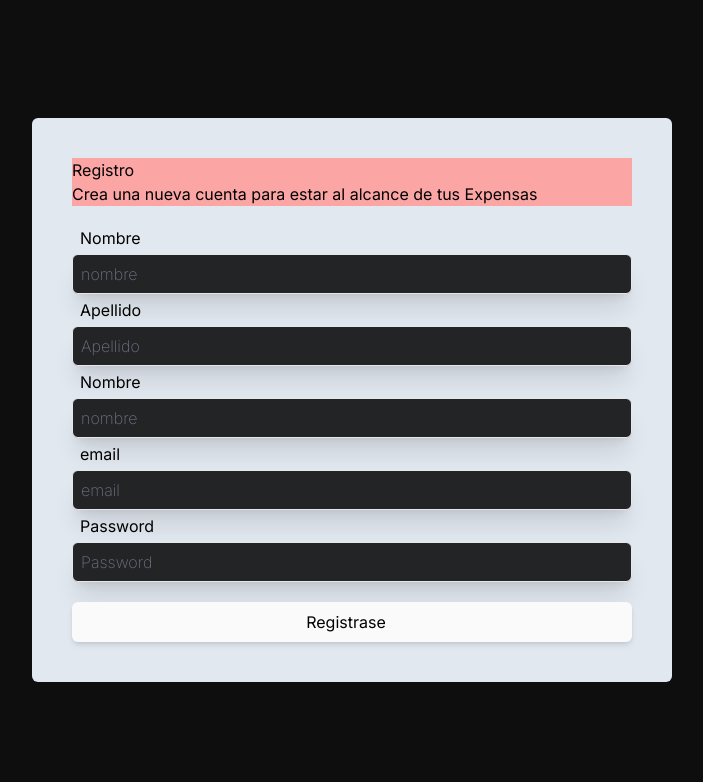
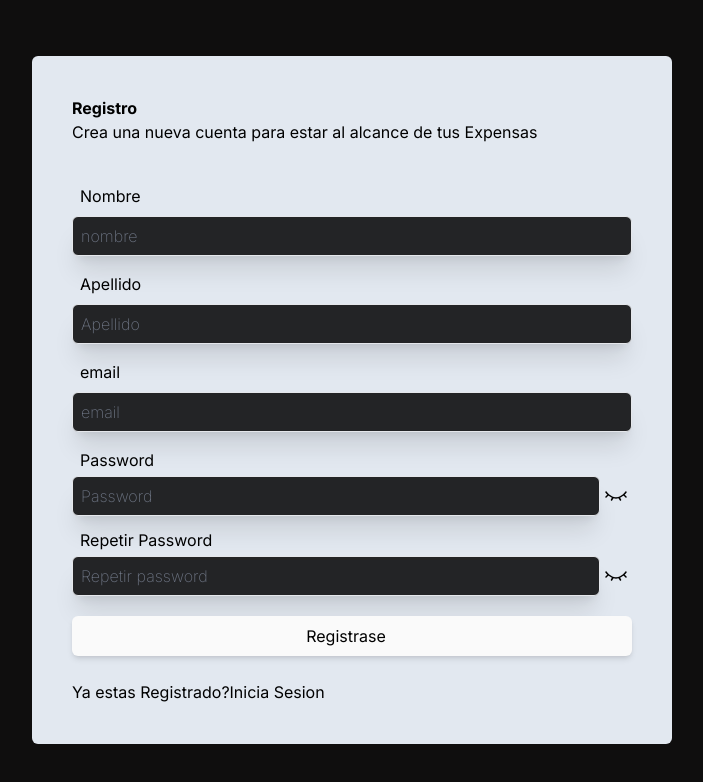
Before and after one commit to samuel20468/consorcify, a Next.js app in the folder front/: page /register in a window 1280 px wide. Shown: the top 782 px of the page, without its empty margins (288-991 px from the left). Built offline with nearby package versions, Linux system fonts and the light colour scheme.

Commit message:
Trabajo sobre formulario de registro y modificaciones en el login

```diff
--- a/front/src/components/Login/Login.tsx
+++ b/front/src/components/Login/Login.tsx
@@ -5,6 +5,7 @@ import { ILoginData } from "@/Interfaces/Interfaces";
 import { EyeIcon, EyeIconOff } from "@/helpers/icons.helper";
 import { validateEmail } from "@/helpers/Validations/validate.email";
 import { useRouter } from "next/navigation";
+import { loginFetch } from "@/helpers/button.helper";
 
 const Login = () => {
     const router = useRouter();
@@ -16,10 +17,11 @@ const Login = () => {
     const [errors, SetErrors] = useState(initialData);
     const [lock, setLock] = useState<boolean>(true);
 
-    const handleSubmit = (e: React.FormEvent<HTMLFormElement>) => {
+    const handleSubmit = async (e: React.FormEvent<HTMLFormElement>) => {
         e?.preventDefault();
         try {
-            alert("Loggin correcto");
+            const response = await loginFetch(userData);
+
             setUserData(initialData);
             SetErrors(initialData);
             router.push("/dashboard");
@@ -66,7 +68,7 @@ const Login = () => {
                     />
 
                     <Label>Password</Label>
-                    <div className="flex justify-between w-full h-10 rounded-md bg-input">
+                    <div className="flex items-center justify-between w-full h-10 rounded-md">
                         <Input
                             id="password"
                             name="password"
@@ -86,6 +88,15 @@ const Login = () => {
 
                     <Button type="submit">Iniciar Sesion</Button>
                 </form>
+                <div className="mt-3">
+                    <p>
+                        Aun no tiene cuenta?{" "}
+                        <a href="/register">Crea tu cuenta aqui</a>
+                    </p>
+                    <p>
+                        Olvidate tu contraseña? <a href="#">Recuperala aqui</a>
+                    </p>
+                </div>
             </div>
         </div>
     );
--- a/front/src/components/Register/Register.tsx
+++ b/front/src/components/Register/Register.tsx
@@ -1,38 +1,204 @@
 "use client";
-import React from "react";
+import React, { useEffect, useState } from "react";
 import { Button, Input, Label } from "../ui";
+import { EyeIcon, EyeIconOff } from "@/helpers/icons.helper";
+import { validateNombreCompleto } from "@/helpers/Validations/validate.nombre";
+import { validateEmail } from "@/helpers/Validations/validate.email";
+import { validatePwd } from "@/helpers/Validations/validate.password";
+import { registerFetch } from "@/helpers/button.helper";
+import { useRouter } from "next/navigation";
 
 const Register = () => {
-    const handleSubmit = () => {};
+    const router = useRouter();
+    const initialData = {
+        firstName: "",
+        lastName: "",
+        email: "",
+        password: "",
+    };
+    const [registerData, setRegisterData] = useState(initialData);
+    const [pass2, setPass2] = useState("");
+    const [lock, setLock] = useState<boolean>(true);
+    const [errors, SetErrors] = useState(initialData);
+
+    const handleSubmit = async (e: React.FormEvent<HTMLFormElement>) => {
+        e.preventDefault();
+        if (
+            !registerData.firstName ||
+            !registerData.lastName ||
+            !registerData.email ||
+            !registerData.password
+        ) {
+            alert("faltan datos en el formulario");
+            return;
+        }
+
+        try {
+            const response = await registerFetch(registerData);
+            if (response?.ok) {
+                alert("Registro exitoso, Loggeate para continuar");
+                router.push("/login");
+            }
+        } catch (error) {
+            console.error(error);
+        }
+    };
+
+    useEffect(() => {
+        const namesErrors = validateNombreCompleto(
+            registerData.firstName.trim(),
+            registerData.lastName.trim()
+        );
+        const emailErrors = validateEmail(registerData.email);
+        const pwdErrors = validatePwd(registerData.password);
+
+        SetErrors((prevErrors) => ({
+            ...prevErrors,
+            ...namesErrors,
+            ...emailErrors,
+            ...pwdErrors,
+        }));
+    }, [registerData]);
+    console.log(errors);
+
+    const handlerChange = (e: React.ChangeEvent<HTMLInputElement>) => {
+        const { name, value } = e.target;
+        setRegisterData({
+            ...registerData,
+            [name]: value,
+        });
+    };
+    const handlePass2 = (e: React.ChangeEvent<HTMLInputElement>) => {
+        setPass2(e.target.value);
+        console.log(pass2);
+    };
+    const handleLock = () => {
+        setLock(!lock);
+    };
 
     return (
         <div className="flex items-center justify-center w-screen h-screen bg-fondo">
-            <div className="w-[50%] bg-slate-200 p-10 rounded-md">
-                <div className="mb-5 bg-red-300">
-                    <h3>Registro</h3>
+            <div className="flex flex-col gap-3 w-[50%] bg-slate-200 p-10 rounded-md">
+                <div className="mb-5">
+                    <h3 className="font-bold">Registro</h3>
                     <p>
                         Crea una nueva cuenta para estar al alcance de tus
                         Expensas
                     </p>
                 </div>
-                <form onSubmit={handleSubmit}>
-                    <Label>Nombre</Label>
-                    <Input id="nombre" placeholder="nombre" />
+                <form onSubmit={handleSubmit} className="flex flex-col gap-1">
+                    <div className="flex items-center justify-between w-full">
+                        <Label>Nombre</Label>
+                        {errors.firstName && registerData.firstName && (
+                            <span className="self-end text-xs text-red-500 ">
+                                {errors.firstName}
+                            </span>
+                        )}
+                    </div>
+                    <Input
+                        id="nombre"
+                        name="firstName"
+                        type="text"
+                        placeholder="nombre"
+                        onChange={handlerChange}
+                        value={registerData.firstName}
+                    />
 
-                    <Label>Apellido</Label>
-                    <Input id="apellido" placeholder="Apellido" />
+                    <div className="flex items-center justify-between w-full">
+                        <Label>Apellido</Label>
+                        {errors.lastName && registerData.lastName && (
+                            <span className="self-end text-xs text-red-500 ">
+                                {errors.lastName}
+                            </span>
+                        )}
+                    </div>
+                    <Input
+                        id="apellido"
+                        name="lastName"
+                        type="text"
+                        placeholder="Apellido"
+                        onChange={handlerChange}
+                        value={registerData.lastName}
+                    />
 
-                    <Label>Nombre</Label>
-                    <Input placeholder="nombre" />
+                    <div className="flex items-center justify-between w-full">
+                        <Label>email</Label>
+                        {errors.email && registerData.email && (
+                            <span className="self-end text-xs text-red-500 ">
+                                {errors.email}
+                            </span>
+                        )}
+                    </div>
+                    <Input
+                        id="email"
+                        name="email"
+                        type="text"
+                        placeholder="email"
+                        onChange={handlerChange}
+                        value={registerData.email}
+                    />
 
-                    <Label>email</Label>
-                    <Input placeholder="email" />
+                    <div className="flex items-center justify-between w-full">
+                        <Label>Password</Label>
+                        {errors.password && registerData.password && (
+                            <span className="self-end text-xs text-red-500 ">
+                                {errors.password}
+                            </span>
+                        )}
+                    </div>
+                    <div className="flex items-center justify-between w-full h-10 rounded-md">
+                        <Input
+                            id="pwd"
+                            name="password"
+                            type={lock ? "password" : "text"}
+                            placeholder="Password"
+                            onChange={handlerChange}
+                            value={registerData.password}
+                        />
+                        <button
+                            type="button"
+                            className="w-8 p-1"
+                            onClick={handleLock}
+                        >
+                            {lock ? <EyeIconOff /> : <EyeIcon />}
+                        </button>
+                    </div>
 
-                    <Label>Password</Label>
-                    <Input placeholder="Password" />
+                    <div className="flex items-center justify-between w-full">
+                        <Label>Repetir Password</Label>
+                        {registerData.password &&
+                            pass2 &&
+                            registerData.password !== pass2.trim() && (
+                                <span className="self-end text-xs text-red-500 ">
+                                    Las contraseñas deben coincidir
+                                </span>
+                            )}
+                    </div>
 
+                    <div className="flex items-center justify-between w-full h-10 rounded-md ">
+                        <Input
+                            id="pwd2"
+                            name="password2"
+                            type={lock ? "password" : "text"}
+                            placeholder="Repetir password"
+                            onChange={handlePass2}
+                            value={pass2}
+                        />
+                        <button
+                            type="button"
+                            className="w-8 p-1"
+                            onClick={handleLock}
+                        >
+                            {lock ? <EyeIconOff /> : <EyeIcon />}
+                        </button>
+                    </div>
                     <Button type="submit">Registrase</Button>
                 </form>
+                <div className="mt-3">
+                    <p>
+                        Ya estas Registrado?<a href="/login">Inicia Sesion</a>
+                    </p>
+                </div>
             </div>
         </div>
     );
--- a/front/src/components/ui/Input.tsx
+++ b/front/src/components/ui/Input.tsx
@@ -1,12 +1,11 @@
 interface Props extends React.InputHTMLAttributes<HTMLInputElement> {}
 
-export function Input({children,...props}: Props) {
+export function Input({ children, ...props }: Props) {
     return (
         <input
             className="w-full h-10 p-2 my-1 text-gray-200 border rounded-md shadow-xl bg-input placeholder:font-extralight placeholder:text-gray-500 focus:outline-none"
             {...props}
         />
-
     );
 }
 
--- a/front/src/helpers/Validations/validate.password.ts
+++ b/front/src/helpers/Validations/validate.password.ts
@@ -6,7 +6,9 @@ export const validatePwd = (password: string) => {
 
     if (!reGexPwd.test(password)) {
         errors.password =
-            "La contraseña debe ser de 8 caractener y debe contener al menos una mayúscula y un numero";
+            "La contraseña debe contener 8 caracteres, al menos una mayúcula y un numero";
+    } else {
+        errors.password = "";
     }
 
     return errors;
--- a/front/src/helpers/icons.helper.tsx
+++ b/front/src/helpers/icons.helper.tsx
@@ -13,12 +13,12 @@ export const EyeIcon = () => {
             <path
                 d="M21.544 11.045C21.848 11.4713 22 11.6845 22 12C22 12.3155 21.848 12.5287 21.544 12.955C20.1779 14.8706 16.6892 19 12 19C7.31078 19 3.8221 14.8706 2.45604 12.955C2.15201 12.5287 2 12.3155 2 12C2 11.6845 2.15201 11.4713 2.45604 11.045C3.8221 9.12944 7.31078 5 12 5C16.6892 5 20.1779 9.12944 21.544 11.045Z"
                 stroke="currentColor"
-                stroke-width="1.5"
+                strokeWidth="1.5"
             />
             <path
                 d="M15 12C15 10.3431 13.6569 9 12 9C10.3431 9 9 10.3431 9 12C9 13.6569 10.3431 15 12 15C13.6569 15 15 13.6569 15 12Z"
                 stroke="currentColor"
-                stroke-width="1.5"
+                strokeWidth="1.5"
             />
         </svg>
     );
@@ -37,36 +37,36 @@ export const EyeIconOff = () => {
             <path
                 d="M22 8C22 8 18 14 12 14C6 14 2 8 2 8"
                 stroke="currentColor"
-                stroke-width="1.5"
-                stroke-linecap="round"
+                strokeWidth="1.5"
+                strokeLinecap="round"
             />
             <path
                 d="M15 13.5L16.5 16"
                 stroke="currentColor"
-                stroke-width="1.5"
-                stroke-linecap="round"
-                stroke-linejoin="round"
+                strokeWidth="1.5"
+                strokeLinecap="round"
+                strokeLinejoin="round"
             />
             <path
                 d="M20 11L22 13"
                 stroke="currentColor"
-                stroke-width="1.5"
-                stroke-linecap="round"
-                stroke-linejoin="round"
+                strokeWidth="1.5"
+                strokeLinecap="round"
+                strokeLinejoin="round"
             />
             <path
                 d="M2 13L4 11"
                 stroke="currentColor"
-                stroke-width="1.5"
-                stroke-linecap="round"
-                stroke-linejoin="round"
+                strokeWidth="1.5"
+                strokeLinecap="round"
+                strokeLinejoin="round"
             />
             <path
                 d="M9 13.5L7.5 16"
                 stroke="currentColor"
-                stroke-width="1.5"
-                stroke-linecap="round"
-                stroke-linejoin="round"
+                strokeWidth="1.5"
+                strokeLinecap="round"
+                strokeLinejoin="round"
             />
         </svg>
     );
```
Also changed, not shown: front/package.json (+6 -5 lines), front/src/helpers/Validations/validate.nombre.ts (added, +22 -0 lines), front/src/helpers/button.helper.ts (+19 -0 lines), 1 other file (tests, documents, lock files or other folders).
